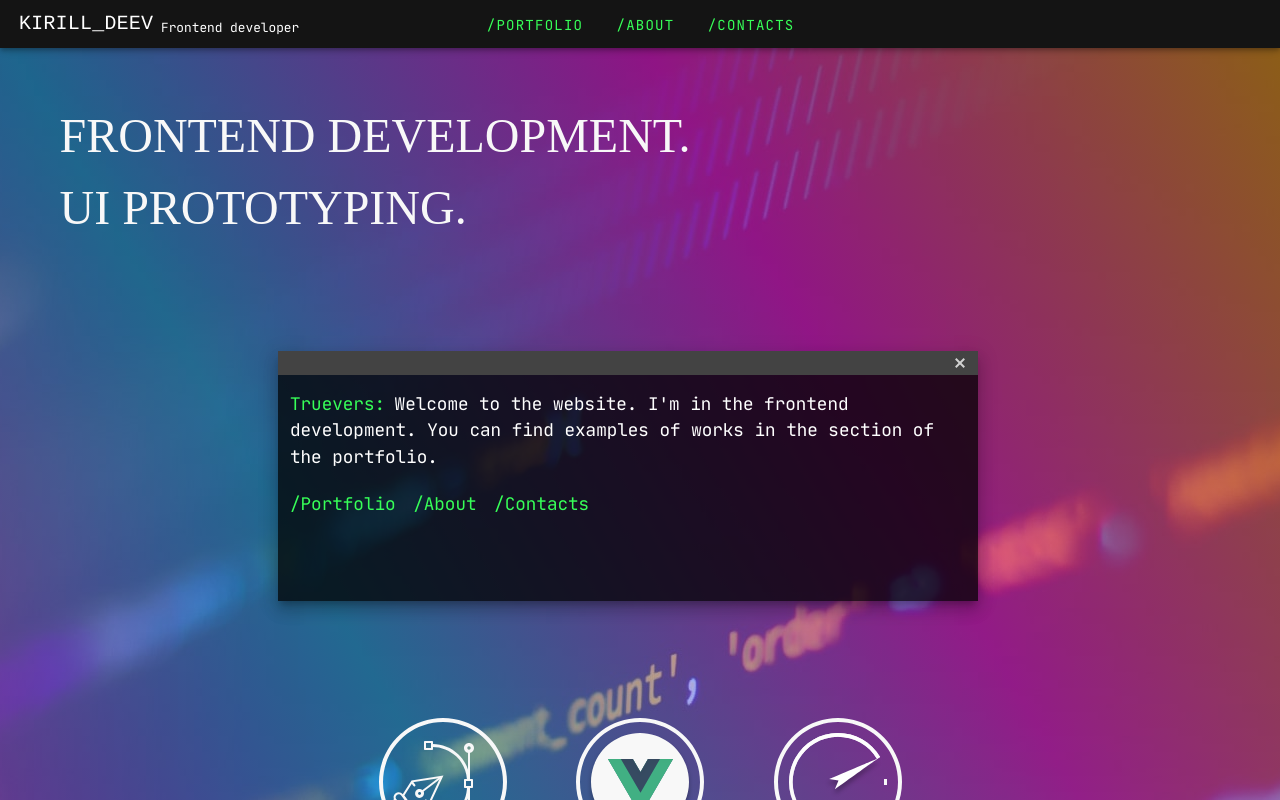
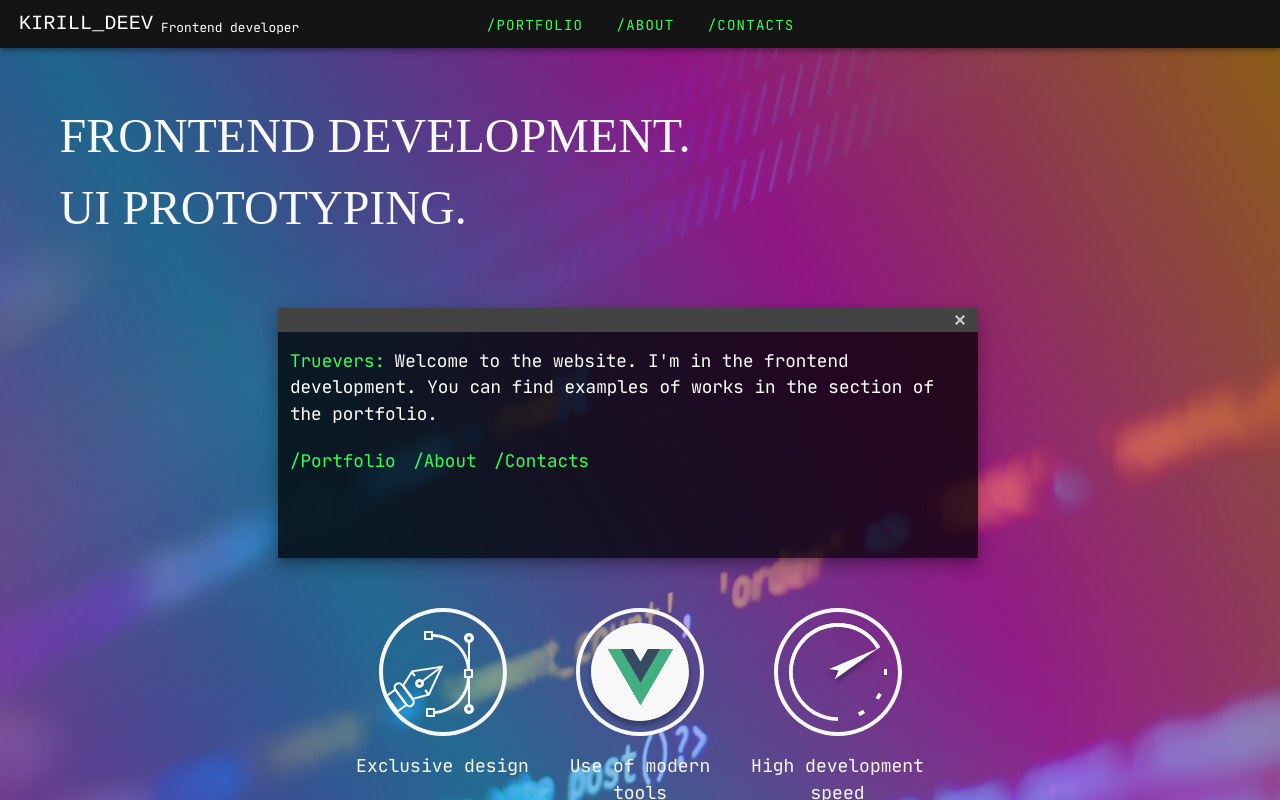
Before and after one commit to deevkv/portfolio, a Vue app: page / in a window 1280 px wide. Shown: the top 800 px of the page. Built offline with nearby package versions, Linux system fonts and the light colour scheme; a web font is replaced by a local one.

Commit message:
Change card-wrapper height

```diff
--- a/src/components/Home.vue
+++ b/src/components/Home.vue
@@ -216,7 +216,7 @@
     display: flex;
     padding-top: 40px;
     width: 100%;
-    height: 400px;
+    height: 290px;
     margin: 0;
   }
 
```
